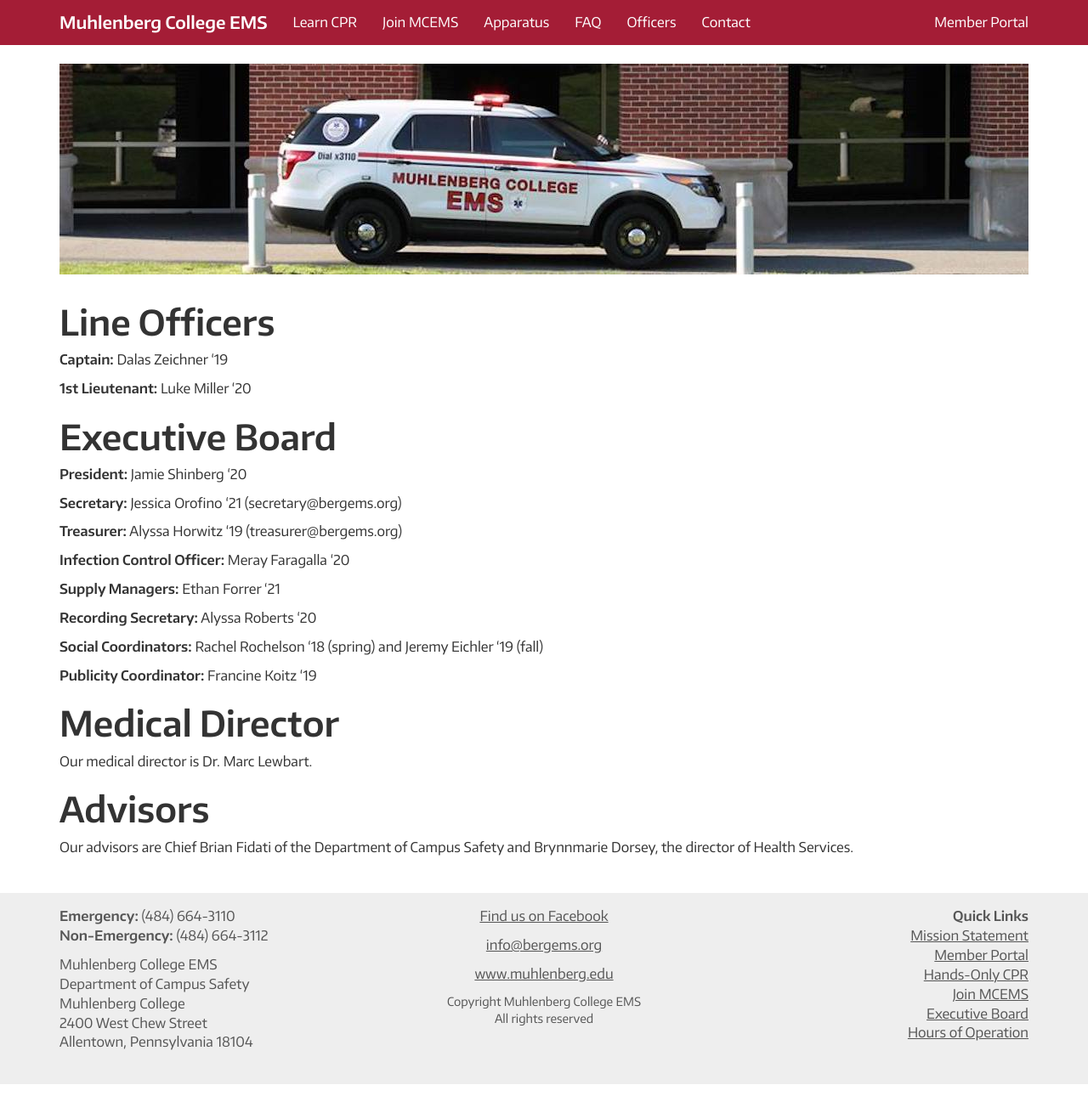
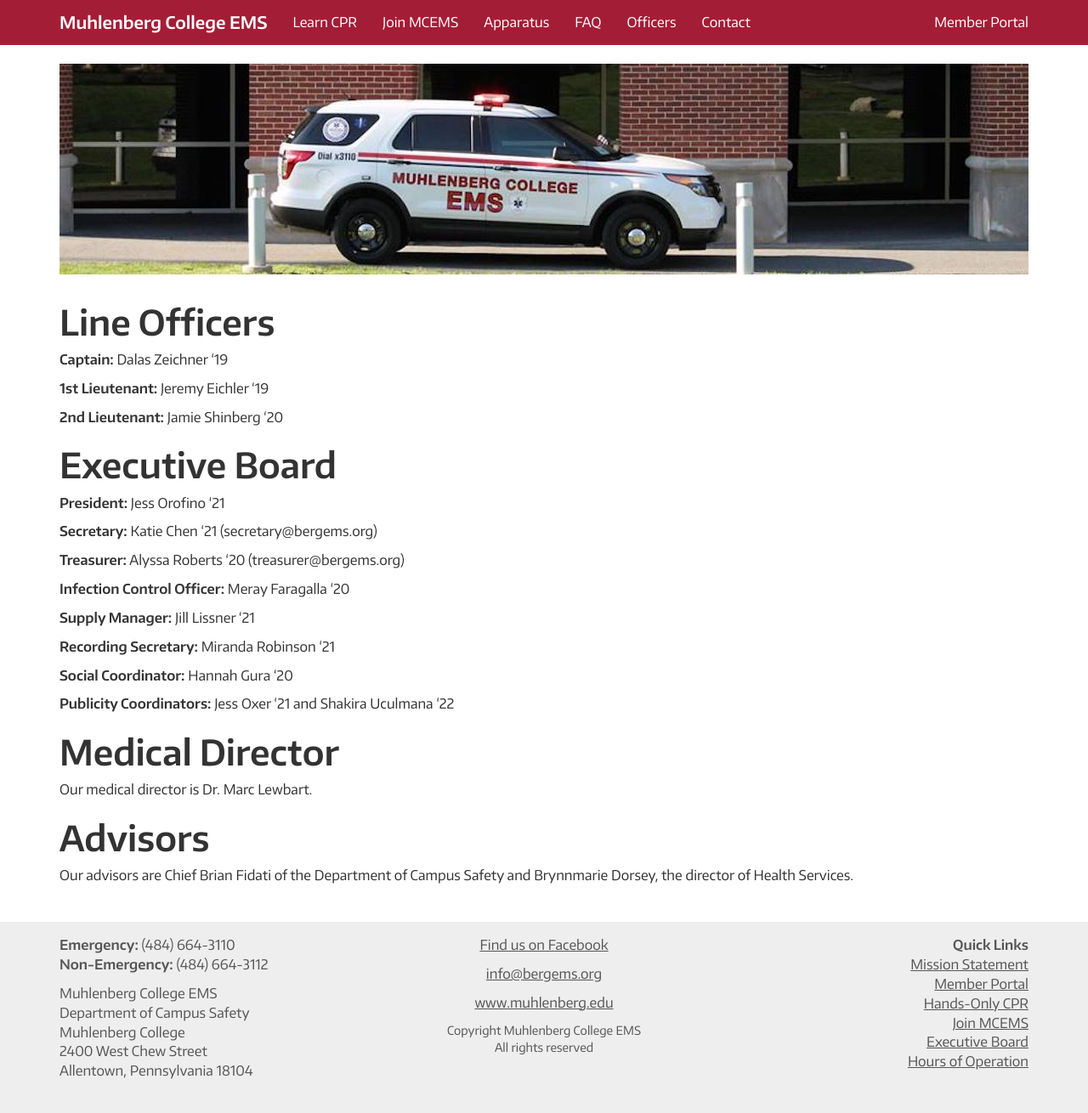
Before and after one commit to MCEMS/www, a Jekyll site: the page built from officers/index.markdown, in a window 1280 px wide. Shown: the whole page at 85% size. Built offline with Jekyll 4.4.1, drawn with Linux system fonts in a browser that asks for light colours; nearby versions of some CDN libraries; before the commit the page ends 1276 px from its top, so only the background shows below that.

Commit message:
Update index.markdown

```diff
--- a/officers/index.markdown
+++ b/officers/index.markdown
@@ -10,26 +10,28 @@
 
 **Captain:** Dalas Zeichner '19
 
-**1st Lieutenant:** Luke Miller '20
+**1st Lieutenant:** Jeremy Eichler '19
+
+**2nd Lieutenant:** Jamie Shinberg '20
 
 Executive Board
 ===============
 
-**President:** Jamie Shinberg '20
+**President:** Jess Orofino '21
 
-**Secretary:** Jessica Orofino '21  (secretary@bergems.org)
+**Secretary:** Katie Chen '21  (secretary@bergems.org)
 
-**Treasurer:** Alyssa Horwitz '19 (treasurer@bergems.org)
+**Treasurer:** Alyssa Roberts '20 (treasurer@bergems.org)
 
 **Infection Control Officer:** Meray Faragalla '20
 
-**Supply Managers:** Ethan Forrer '21
+**Supply Manager:** Jill Lissner '21
 
-**Recording Secretary:** Alyssa Roberts '20
+**Recording Secretary:** Miranda Robinson '21
 
-**Social Coordinators:** Rachel Rochelson '18 (spring) and Jeremy Eichler '19 (fall)
+**Social Coordinator:** Hannah Gura '20
 
-**Publicity Coordinator:** Francine Koitz '19
+**Publicity Coordinators:** Jess Oxer '21 and Shakira Uculmana '22
 
 Medical Director
 ================
```
